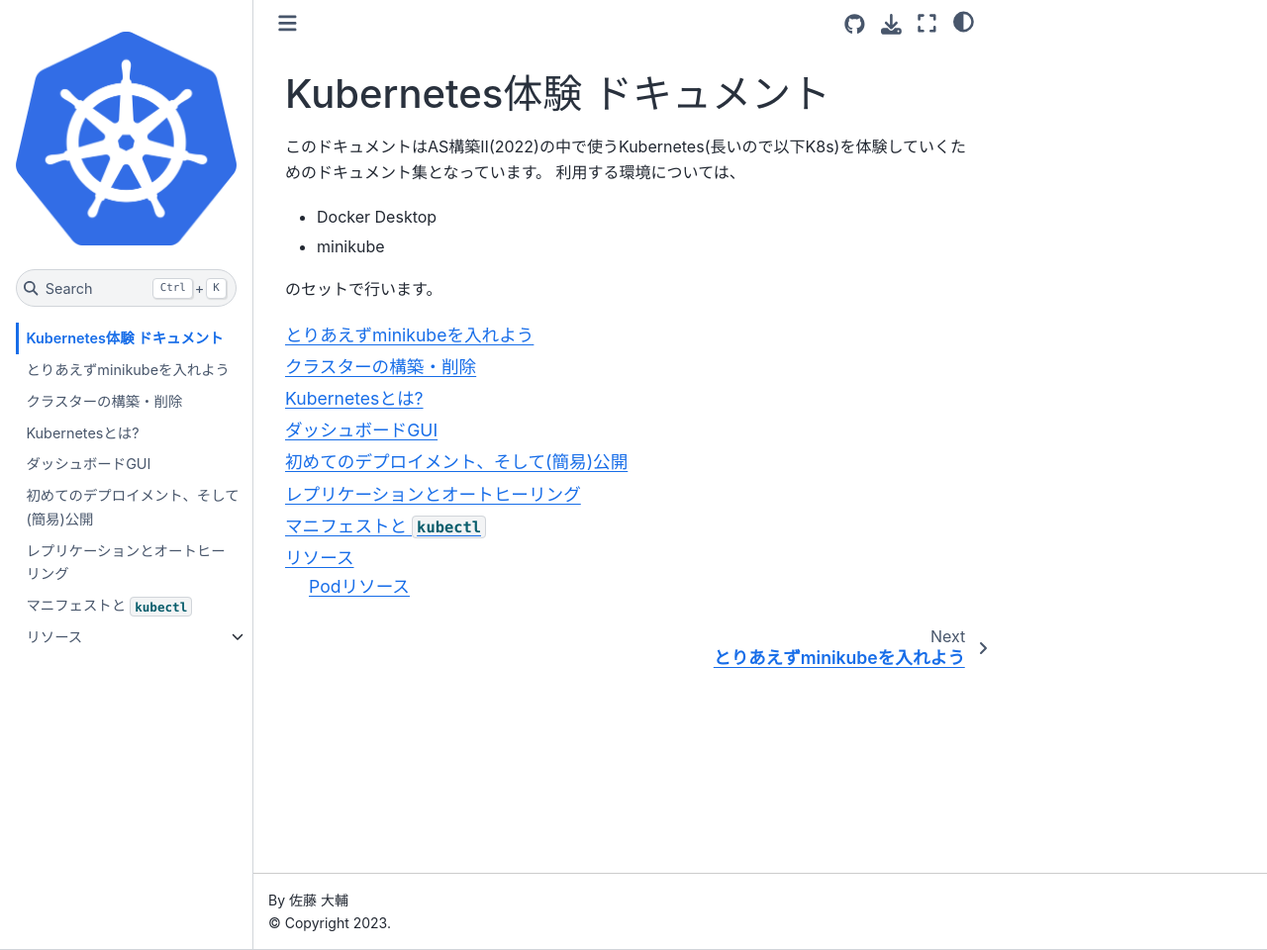
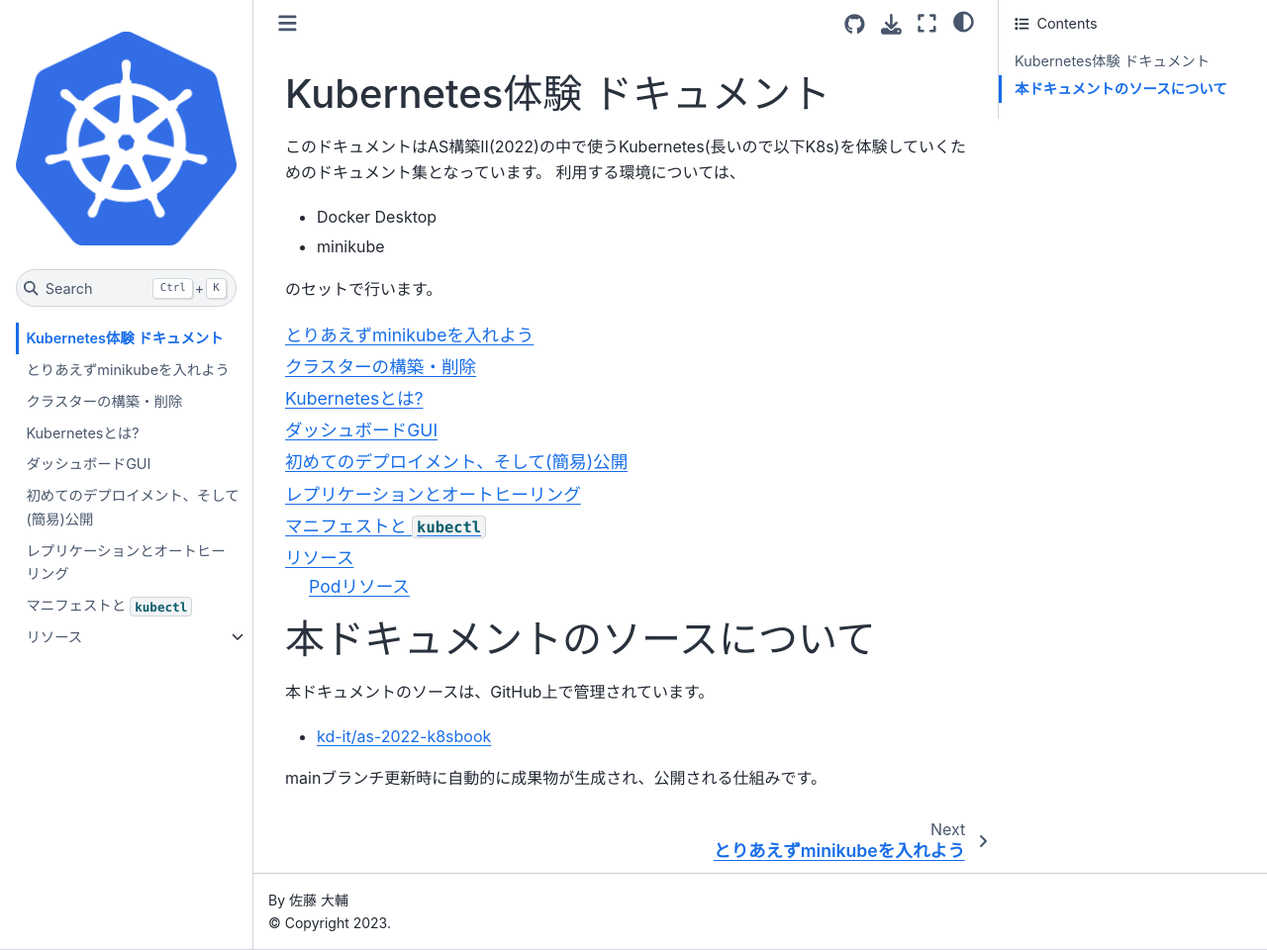
Before and after one commit to kd-it/as-2022-k8sbook, a Jupyter Book: the page built from intro.md, in a window 1280 px wide and 960 px high. Shown: the whole window at 99% size. Built offline with Jupyter Book 1.0.4 settings and Sphinx 7.4.7 and the Sphinx Book theme 1.1.4, drawn with Linux system fonts in a browser that asks for light colours.

````diff
--- a/intro.md
+++ b/intro.md
@@ -10,3 +10,11 @@
 
 ```{tableofcontents}
 ```
+
+# 本ドキュメントのソースについて
+
+本ドキュメントのソースは、GitHub上で管理されています。
+
+* [kd-it/as-2022-k8sbook](https://github.com/kd-it/as-2022-k8sbook)
+
+mainブランチ更新時に自動的に成果物が生成され、公開される仕組みです。
````
Also changed, not shown: README.md (added, +7 -0 lines).
